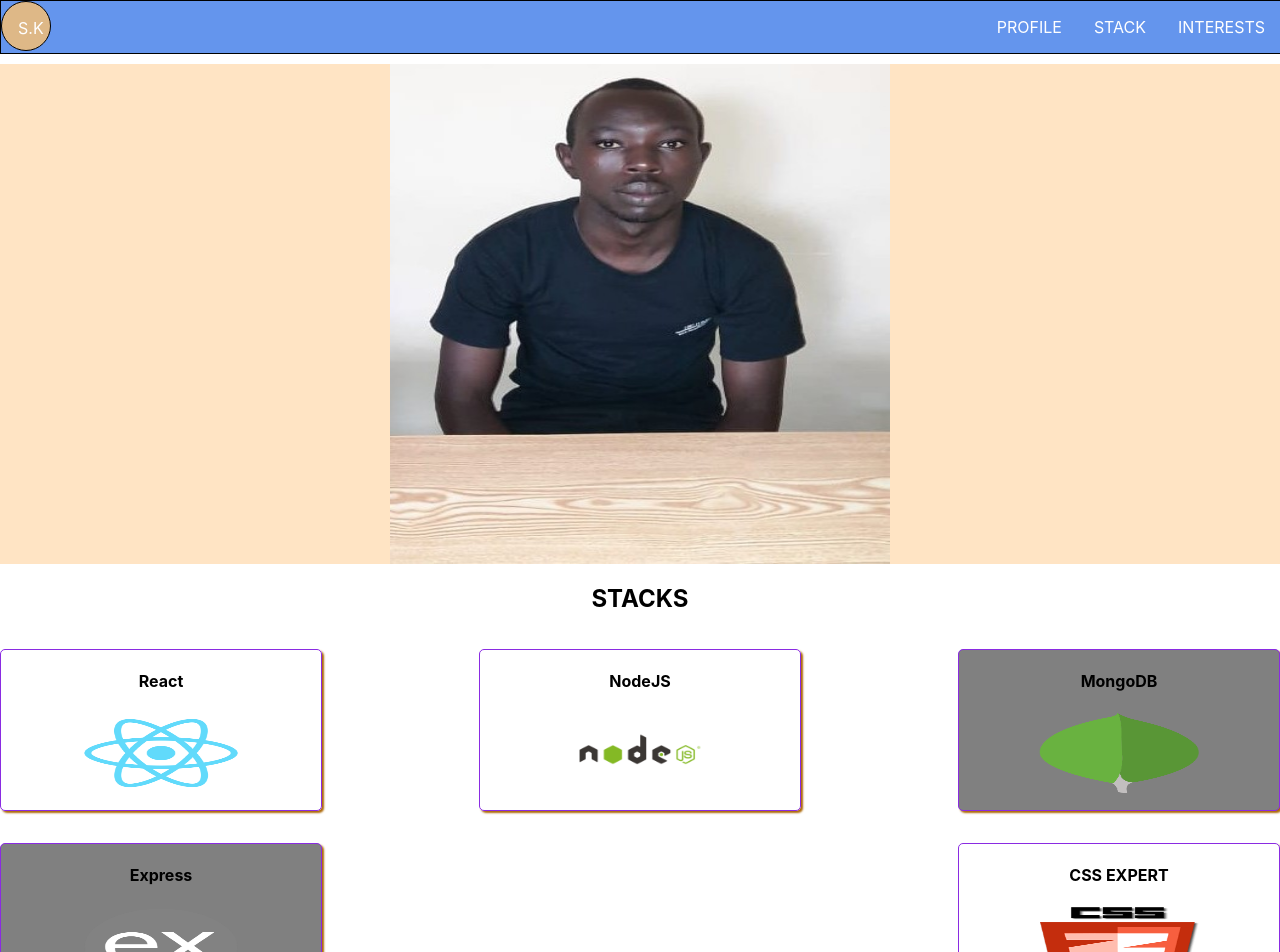
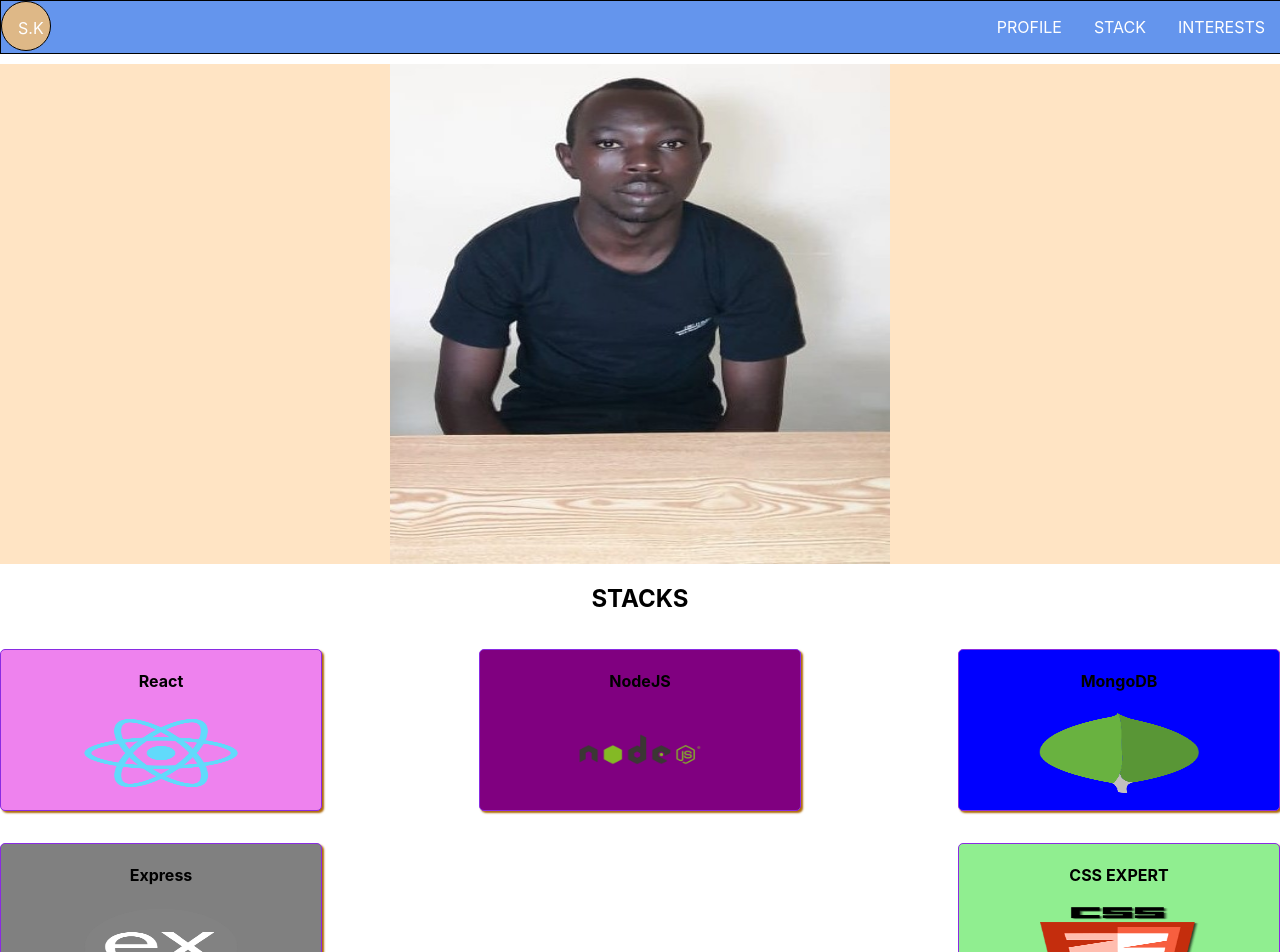
Before and after one commit to SolomonKitonyi/Portifolio, a React (Create React App) app: page / in a window 1280 px wide. Shown: the top 952 px of the page. Built offline with nearby package versions, Linux system fonts and the light colour scheme.

Commit message:
add changes

```diff
--- a/src/components/Main.tsx
+++ b/src/components/Main.tsx
@@ -11,11 +11,11 @@ const Main = () => {
             </div>
             <h2 style={{textAlign: "center"}}>STACKS</h2>
             <div className={Classes.stack}>
-                {<Stack name="React" background="light-blue" logo="images/logo512.png"/> }
-                <Stack name="NodeJS" background="light-grey" logo="images/node.png"/>
-                <Stack name="MongoDB" background="grey" logo="images/mongo.png"/>
+                {<Stack name="React" background="violet" logo="images/logo512.png"/> }
+                <Stack name="NodeJS" background="purple" logo="images/node.png"/>
+                <Stack name="MongoDB" background="blue" logo="images/mongo.png"/>
                 <Stack name="Express" background="grey" logo="images/express.png"/>
-                <Stack name="CSS EXPERT" background="light-grey" logo="images/CssPic.png"/>
+                <Stack name="CSS EXPERT" background="lightGreen" logo="images/CssPic.png"/>
             </div>
             <h2 style={{textAlign:"center"}}>INTERESTS</h2>
             <div className={Classes.interest}>
```
